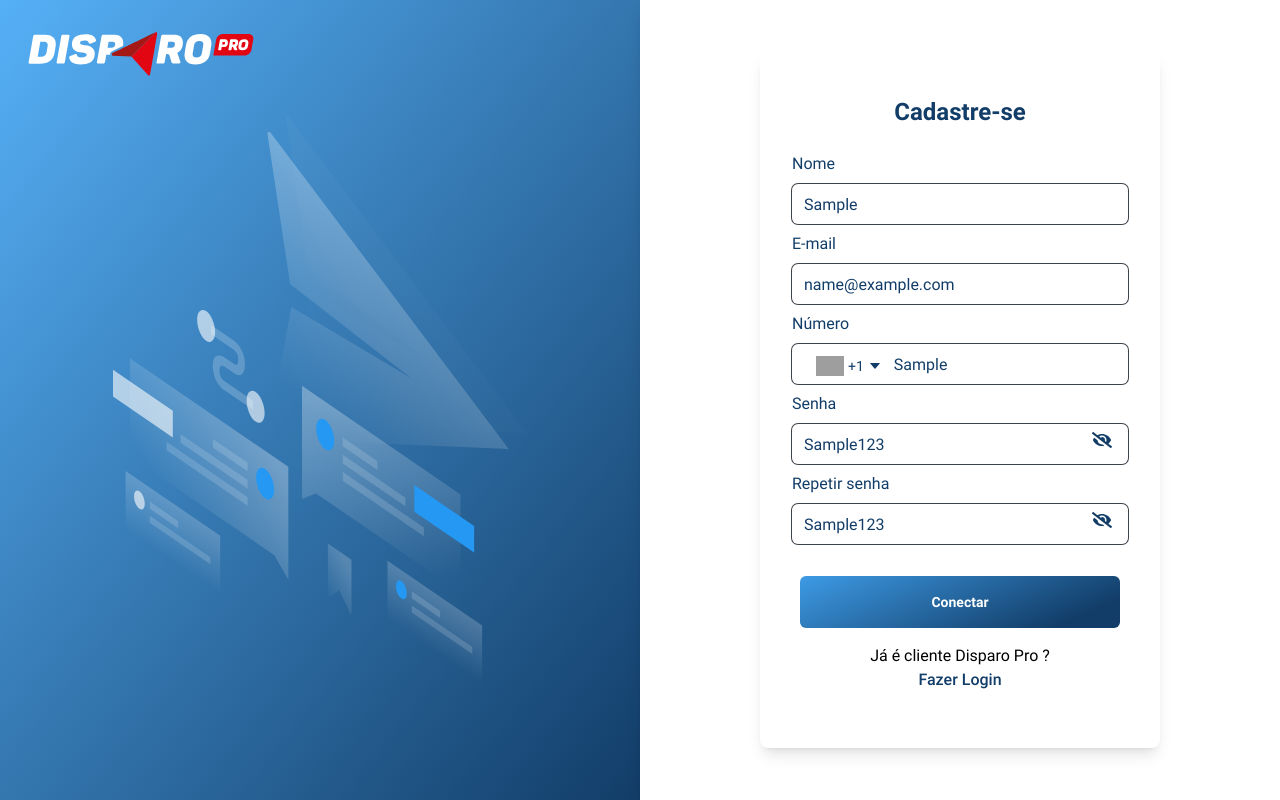
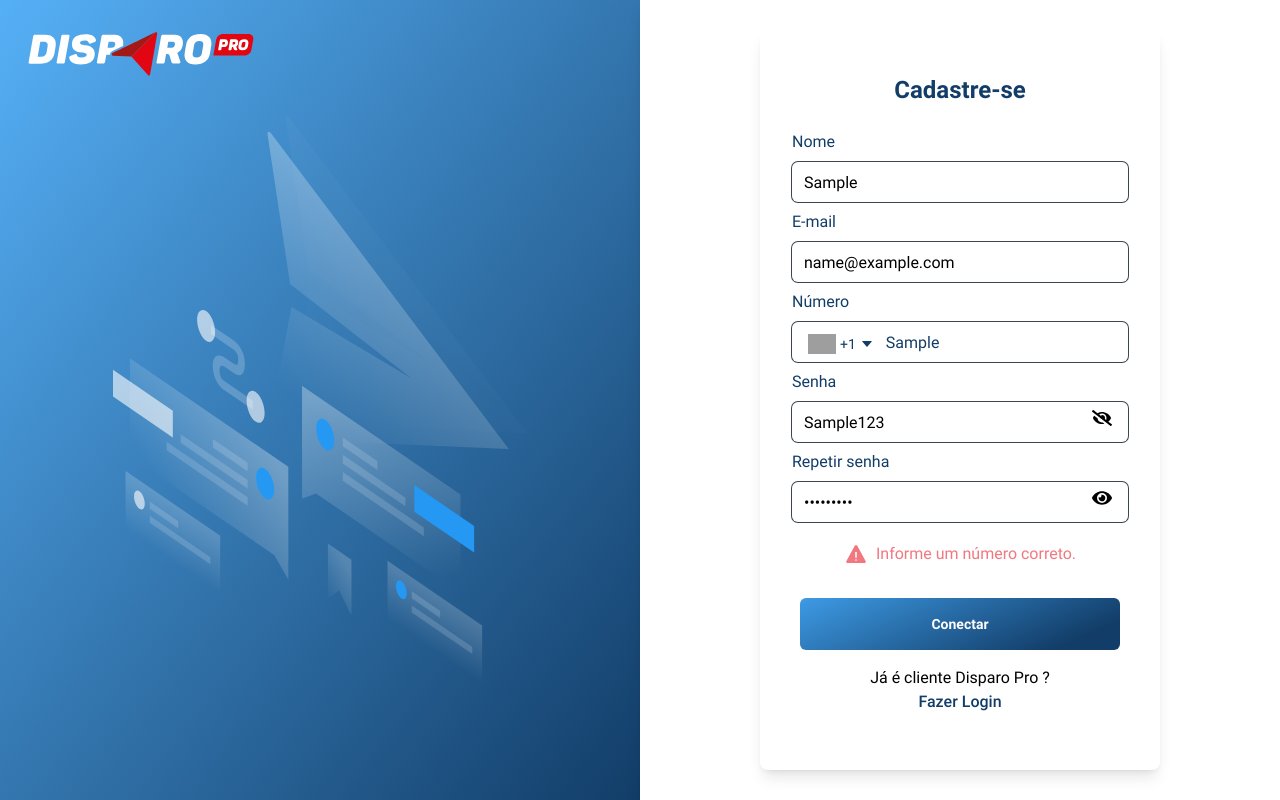
Before and after one commit to renatodaltiba/brasilfone_telecom_challenge, a Next.js app in the folder client/: page /register in a window 1280 px wide. Both pictures are taken after typing "Sample", "name@example.com", "Sample", "Sample123", "Sample123" into the empty fields and a click on the button 1102 px from the left and 440 px from the top of the page. Built offline with nearby package versions, Linux system fonts and the light colour scheme; grey boxes are pictures that could not be loaded.

Commit message:
refact: refactored register to accept checkbox to accept dd

```diff
--- a/client/src/pages/register.tsx
+++ b/client/src/pages/register.tsx
@@ -1,11 +1,14 @@
+import { Listbox, Transition } from '@headlessui/react'
+import { yupResolver } from '@hookform/resolvers/yup'
 import { Button } from 'components/Button'
-import { PhoneWithCountry } from 'components/PhoneWithCountry'
+import { FormInput } from 'components/FormInput'
 import Link from 'next/link'
-import { useState } from 'react'
-import { Controller, useForm } from 'react-hook-form'
-import { FaEye, FaEyeSlash } from 'react-icons/fa'
+import { Fragment, useState } from 'react'
+import { Controller, FieldError, useForm } from 'react-hook-form'
+import { AiOutlineCaretDown } from 'react-icons/ai'
 import { IoIosWarning } from 'react-icons/io'
 import 'react-phone-input-2/lib/style.css'
+import { RegisterSchema } from 'schemas/Register'
 
 import { Form } from 'templates/Form'
 
@@ -18,17 +21,31 @@ export default function Register() {
       name: 'text'
     }
   ]
+  const countryList = [
+    {
+      country: '+1',
+      flag: 'https://countryflagsapi.com/svg/us'
+    },
+    {
+      country: '+55',
+      flag: 'https://countryflagsapi.com/svg/br'
+    }
+  ]
 
   const [passwordType, setPasswordType] = useState(passwordTypes[0].name)
+  const [selected, setSelected] = useState(countryList[0])
 
   const {
     register,
     handleSubmit,
     control,
     formState: { errors }
-  } = useForm()
+  } = useForm({
+    resolver: yupResolver(RegisterSchema)
+  })
 
-  const onSubmit = handleSubmit((data) => console.log())
+  const onSubmit = handleSubmit((data) => console.log(data))
+  console.log(errors)
 
   return (
     <Form>
@@ -37,119 +54,113 @@ export default function Register() {
           Cadastre-se
         </h2>
         <form onSubmit={onSubmit} className="mt-6 flex w-full flex-col gap-2">
+          <FormInput
+            name="name"
+            label="Nome"
+            type="text"
+            errors={errors}
+            register={register}
+          />
+          <FormInput
+            name="email"
+            label="E-mail"
+            type="email"
+            errors={errors}
+            register={register}
+          />
+
           <label
+            htmlFor="ddi"
             className={` ${
-              errors.emailorphone ? 'text-error' : 'text-primary'
-            } flex w-full flex-col font-normal `}
-          >
-            Nome
-            <input
-              type="text"
-              className={`${
-                errors.name ? 'ring-error' : 'ring-[#3D454C]'
-              } mt-2 h-10 w-full rounded-md px-3 outline-none ring-1 `}
-              {...register('name')}
-            />
-          </label>
-          <label
-            className={` ${
-              errors.email ? 'text-error' : 'text-primary'
-            } flex w-full flex-col font-normal `}
-          >
-            E-mail
-            <input
-              type="email"
-              className={`${
-                errors.email ? 'ring-error' : 'ring-[#3D454C]'
-              } mt-2 h-10 w-full rounded-md px-3 outline-none ring-1 `}
-              {...register('email')}
-            />
-          </label>
-          <label
-            className={` ${
-              errors.emailorphone ? 'text-error' : 'text-primary'
+              errors.ddi || errors.phone ? 'text-error' : 'text-primary'
             } flex w-full flex-col font-normal `}
           >
             Número
+          </label>
+          <div
+            className={`${
+              errors.ddi || errors.phone ? 'text-error' : 'text-primary'
+            }  flex h-10 w-full flex-row items-center rounded-md px-1 outline-none ring-1 ring-[#3D454C]`}
+          >
             <Controller
-              defaultValue={''}
-              name="phone"
+              name="ddi"
               control={control}
-              render={({ field: { onChange, value, ref } }) => (
-                <PhoneWithCountry
-                  className={`${
-                    errors.password ? 'ring-error' : 'ring-[#3D454C]'
-                  } mt-2 h-10 w-full rounded-md px-3 outline-none ring-1 `}
+              defaultValue={selected}
+              render={({ field: { onChange } }) => (
+                <Listbox
+                  value={selected}
+                  onChange={(e) => {
+                    onChange(e)
+                    setSelected(e)
+                  }}
+                >
+                  <div className="relative mt-1">
+                    <Listbox.Button className="relative flex  w-full cursor-pointer flex-row items-center gap-1 bg-white px-3 text-left focus:outline-none focus-visible:border-indigo-500 focus-visible:ring-2 focus-visible:ring-white focus-visible:ring-opacity-75 focus-visible:ring-offset-2 focus-visible:ring-offset-orange-300 sm:text-sm">
+                      <img src={selected.flag} alt="" className="h-5 w-7" />
+                      <span className="">{selected.country}</span>
+                      <AiOutlineCaretDown />
+                    </Listbox.Button>
+                    <Transition
+                      as={Fragment}
+                      leave="transition ease-in duration-100"
+                      leaveFrom="opacity-100"
+                      leaveTo="opacity-0"
+                    >
+                      <Listbox.Options className="absolute z-20 mt-1 max-h-60 w-full overflow-auto rounded-md bg-white py-1 text-base shadow-lg ring-1 ring-black ring-opacity-5 focus:outline-none sm:text-sm">
+                        {countryList.map((item) => (
+                          <Listbox.Option
+                            key={item.country}
+                            value={item}
+                            className="flex flex-row items-center gap-2 p-2"
+                          >
+                            <img src={item.flag} alt="" className="h-5 w-7" />
+                            <span className="">{item.country}</span>
+                          </Listbox.Option>
+                        ))}
+                      </Listbox.Options>
+                    </Transition>
+                  </div>
+                </Listbox>
+              )}
+            />
+            <Controller
+              name="numero"
+              control={control}
+              defaultValue=""
+              render={({ field: { onChange, value } }) => (
+                <input
+                  className="h-full outline-none"
                   onChange={onChange}
                   value={value}
                 />
               )}
-            ></Controller>
-          </label>
-          <label
-            className={` ${
-              errors.password ? 'text-error' : 'text-primary'
-            } flex w-full flex-col font-normal `}
-          >
-            Senha
-            <div className="relative flex h-full items-center">
-              <input
-                type={passwordType}
-                className={`${
-                  errors.password ? 'ring-error' : 'ring-[#3D454C]'
-                } mt-2 h-10 w-full rounded-md px-3 outline-none ring-1 `}
-                {...register('password')}
             />
-              <button
-                onClick={() =>
-                  setPasswordType(
-                    passwordType === 'password' ? 'text' : 'password'
-                  )
-                }
-                className="absolute right-4 text-xl"
-              >
-                {passwordType === 'password' ? <FaEye /> : <FaEyeSlash />}
-              </button>
           </div>
-          </label>
-          <label
-            className={` ${
-              errors.password ? 'text-error' : 'text-primary'
-            } flex w-full flex-col font-normal `}
-          >
-            Repetir senha
-            <div className="relative flex h-full items-center">
-              <input
-                type={passwordType}
-                className={`${
-                  errors.password ? 'ring-error' : 'ring-[#3D454C]'
-                } mt-2 h-10 w-full rounded-md px-3 outline-none ring-1 `}
-                {...register('password')}
+
+          <FormInput
+            name="password"
+            label="Senha"
+            type="password"
+            errors={errors}
+            register={register}
           />
-              <button
-                onClick={() =>
-                  setPasswordType(
-                    passwordType === 'password' ? 'text' : 'password'
-                  )
-                }
-                className="absolute right-4 text-xl"
-              >
-                {passwordType === 'password' ? <FaEye /> : <FaEyeSlash />}
-              </button>
-            </div>
-          </label>
-          {errors.emailorphone && (
+          <FormInput
+            name="confirm_password"
+            label="Repetir senha"
+            type="password"
+            errors={errors}
+            register={register}
+          />
+
+          {Object.values(errors).map((error: FieldError) => {
+            return (
               <div className="flex items-center justify-center gap-2 pt-3 text-error">
                 <IoIosWarning className="text-2xl" />
-              <span>{errors.emailorphone.message}</span>
+                <span>{error.message}</span>
               </div>
-          )}
-          {errors.password && (
-            <div className="flex items-center justify-center gap-2 pt-3 text-error">
-              <IoIosWarning className="text-2xl" />
-              <span>{errors.password.message}</span>
-            </div>
-          )}
+            )
+          })}
+
           <div className="mx-auto mt-6 h-[50] w-full max-w-xs">
             <Button>Conectar</Button>
           </div>
--- a/client/src/schemas/Register.ts
+++ b/client/src/schemas/Register.ts
@@ -2,15 +2,34 @@ import * as yup from 'yup'
 
 export const RegisterSchema = yup
   .object({
-    emailorphone: yup
+    name: yup
+      .string()
+      .min(5, 'Informe um nome de usuário correto.')
+      .max(100, 'Informe um nome de usuário correto.')
+      .required('Informe um nome de usuário correto.'),
+    email: yup
       .string()
       .trim()
-      .min(5, 'Informe um número ou e-mail correto.')
-      .max(100, 'Informe um número ou e-mail correto.')
-      .required('Informe um número ou e-mail correto.'),
+      .min(5, 'Informe um e-mail correto.')
+      .max(100, 'Informe um e-mail correto.')
+      .email('Informe um e-mail correto.')
+      .required('Informe um e-mail correto.'),
+    ddi: yup.object().required('Informe um DDI.'),
     password: yup
       .string()
       .min(8, 'Informe uma senha correta.')
       .max(60, 'Informe uma senha correta.')
+      .required('Informe uma senha correta.'),
+    confirm_password: yup
+      .string()
+      .min(8, 'Informe uma senha correta.')
+      .max(60, 'Informe uma senha correta.')
+      .oneOf([yup.ref('password'), null], 'As senhas não conferem.')
+      .required('Informe uma senha correta.'),
+    numero: yup
+      .string()
+      .min(9, 'Informe um número correto.')
+      .max(11, 'Informe um número correto.')
+      .required('Informe um número correto.')
   })
   .required()
```
Lines whose indentation alone changed are shown as unchanged.
